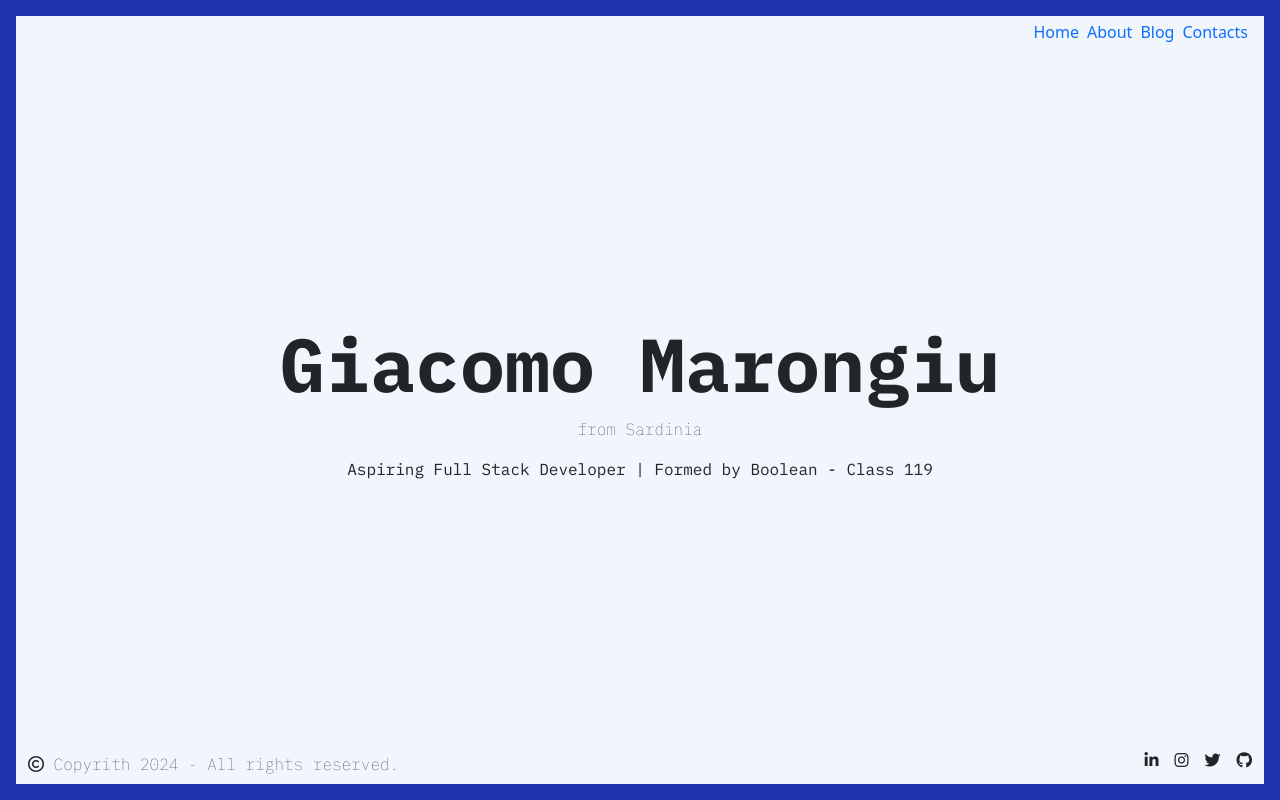
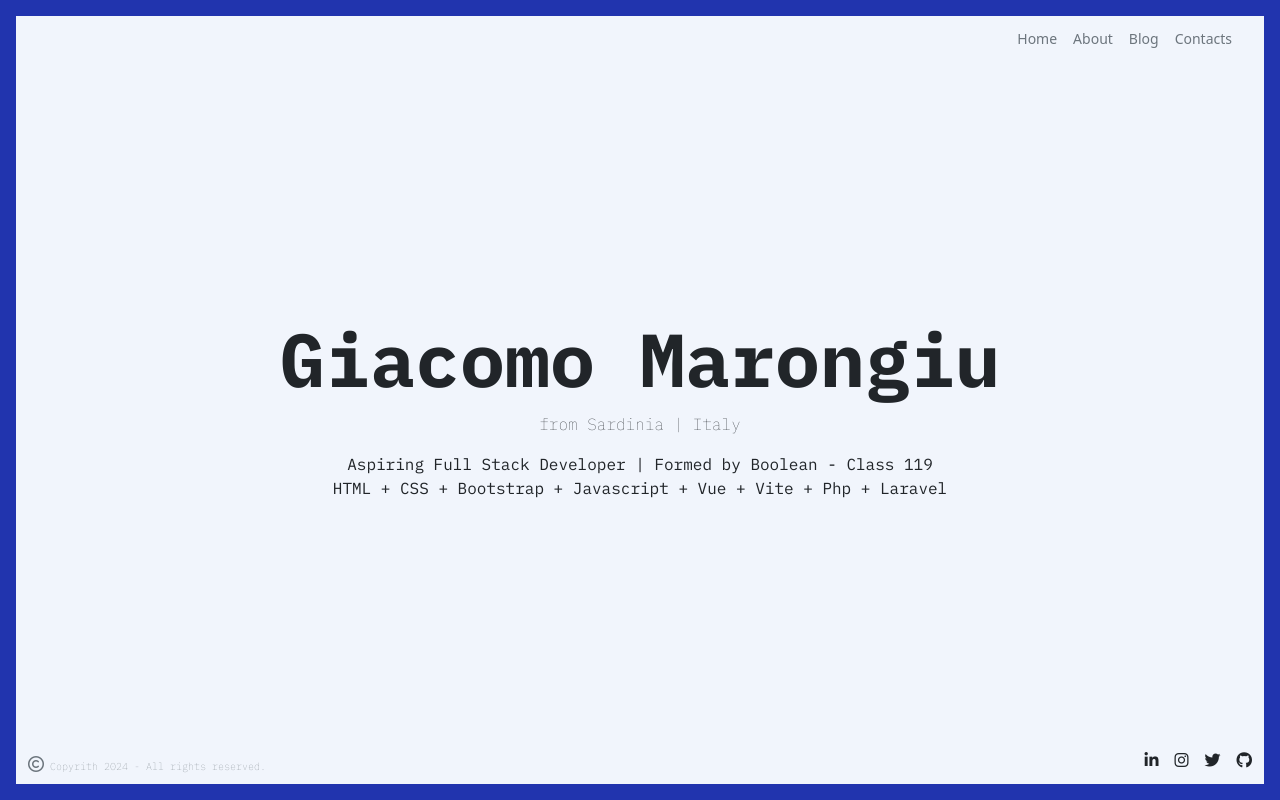
Before and after one commit to giacomomarongiu/vite-boolfolio, a Vue app: page / in a window 1280 px wide. Built offline with nearby package versions, Linux system fonts and the light colour scheme.

Commit message:
[Working] Some layout

```diff
--- a/src/views/AppAbout.vue
+++ b/src/views/AppAbout.vue
@@ -1,14 +1,20 @@
 <script>
+import AppHeader from "../components/AppHeader.vue"
+
 export default {
     name: 'AppAbout',
+    components: {
+        AppHeader,
+    },
 }
 
 </script>
 
 
 <template>
+    <AppHeader></AppHeader>
     <div>
-ABOUT
+        ABOUT
     </div>
 </template>
 
--- a/src/views/AppBlog.vue
+++ b/src/views/AppBlog.vue
@@ -60,6 +60,7 @@ export default {
 </script>
 
 <template>
+    <AppHeader></AppHeader>
     <main>
         <h2 class="text-center m-5">Welcome, let's see my projects</h2>
         <div class="container">
--- a/src/views/AppContacts.vue
+++ b/src/views/AppContacts.vue
@@ -1,6 +1,11 @@
 <script>
+import AppHeader from "../components/AppHeader.vue"
+
 export default {
     name: 'AppContacts',
+    components: {
+        AppHeader,
+    },
 }
 
 </script>
@@ -8,7 +13,8 @@ export default {
 
 <template>
     <div>
-CONTACTS
+        <AppHeader></AppHeader>
+        CONTACTS
     </div>
 </template>
 
--- a/src/views/AppHome.vue
+++ b/src/views/AppHome.vue
@@ -11,35 +11,46 @@ export default {
         <div class="container-fluid p-0 h-100 d-flex justify-content-center align-items-center">
             <div class="inner-square row justify-content-between flex-column">
                 <div class="links d-flex justify-content-end">
-                        <RouterLink class="text-decoration-none p-1" :to="{ name: 'home' }">Home
-                        </RouterLink>
-                        <RouterLink class=" text-decoration-none p-1" :to="{ name: 'about' }">About
-                        </RouterLink>
-                        <RouterLink class=" text-decoration-none p-1" :to="{ name: 'blog' }">Blog
-                        </RouterLink>
-                        <RouterLink class="text-decoration-none p-1" :to="{ name: 'contacts' }">Contacts
-                        </RouterLink>
+                    <nav class="navbar bg-transparent">
+                        <form class="container-fluid justify-content-end bg-transparent">
+                            <RouterLink class="btn border-0 btn-sm btn-outline-secondary bg-none text-decoration-none"
+                                :to="{ name: 'home' }">Home
+                            </RouterLink>
+                            <RouterLink class="btn border-0  btn-sm btn-outline-secondary bg-none text-decoration-none"
+                                :to="{ name: 'about' }">About
+                            </RouterLink>
+                            <RouterLink class="btn border-0  btn-sm btn-outline-secondary bg-none text-decoration-none"
+                                :to="{ name: 'blog' }">Blog
+                            </RouterLink>
+                            <RouterLink class="btn border-0  btn-sm btn-outline-secondary bg-none text-decoration-none"
+                                :to="{ name: 'contacts' }">Contacts
+                            </RouterLink>
+                        </form>
+                    </nav>
+
                 </div>
                 <div class="my_name">
                     <h1 class="text-center ibm-plex-mono-bold">
                         Giacomo Marongiu
                     </h1>
-                    <p class="text-center ibm-plex-mono-thin">from Sardinia</p>
+                    <p class="text-center ibm-plex-mono-thin">from Sardinia | Italy</p>
                     <div class="text-center ibm-plex-mono-regular">
                         Aspiring Full Stack Developer | Formed by Boolean - Class 119
                     </div>
+                    <div class="text-center ibm-plex-mono-regular">
+                        HTML + CSS + Bootstrap + Javascript + Vue + Vite + Php + Laravel
+                    </div>
                 </div>
                 <div class="bottom_square d-flex justify-content-between">
-                    <div class="copyright text-start ibm-plex-mono-thin pb-2">
+                    <div class="copyright text-start text-secondary ibm-plex-mono-thin pb-2">
                         <i class="fa fa-copyright" aria-hidden="true"></i>
-                        Copyrith 2024 - All rights reserved.
+                        <span class="text_small"> Copyrith 2024 - All rights reserved.</span>
                     </div>
                     <div class="icons d-flex gap-3 text-end"> <i class="fa fa-linkedin" aria-hidden="true"></i>
                         <i class="fa fa-instagram" aria-hidden="true"></i>
                         <i class="fa fa-twitter" aria-hidden="true"></i>
                         <i class="fa fa-github" aria-hidden="true"></i>
                     </div>
-
 
                 </div>
             </div>
@@ -71,4 +82,8 @@ body {
 h1 {
     font-size: 75px;
 }
+
+.text_small{
+    font-size: 10px;
+}
 </style>
```
